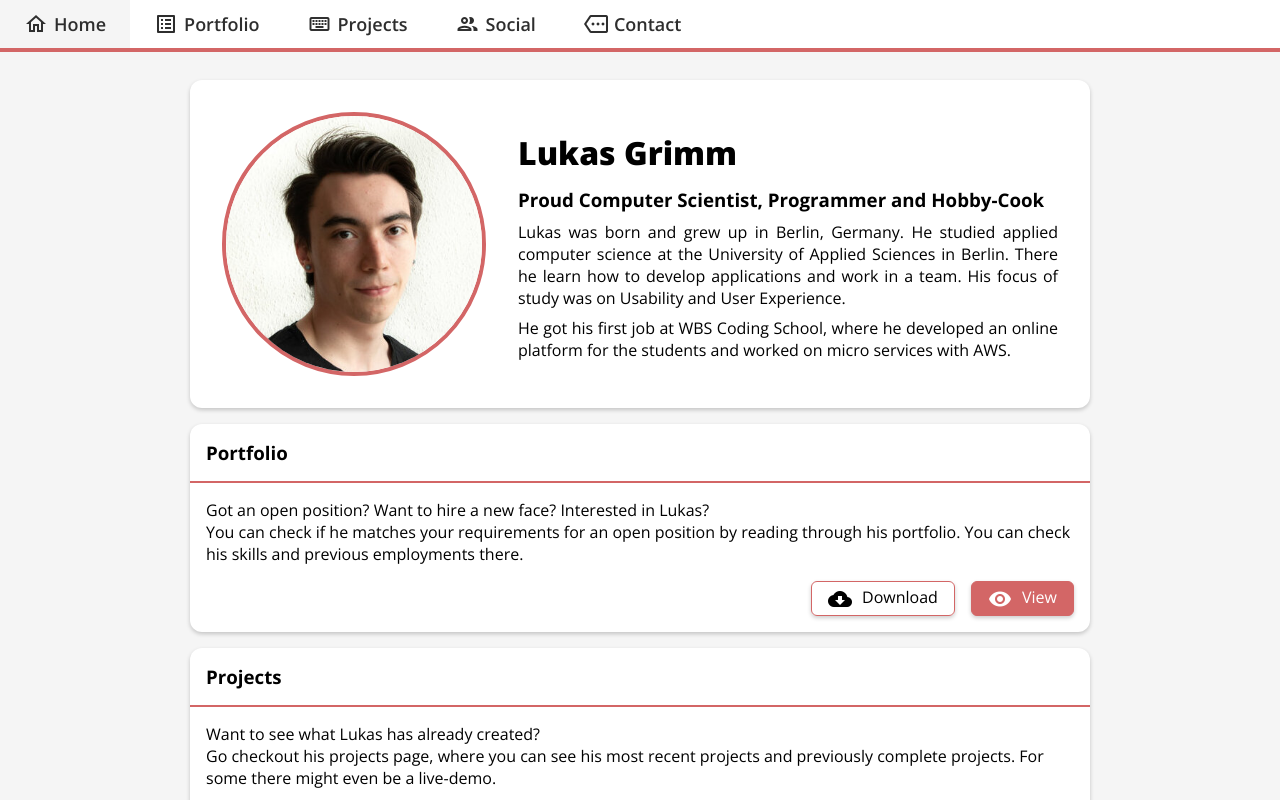
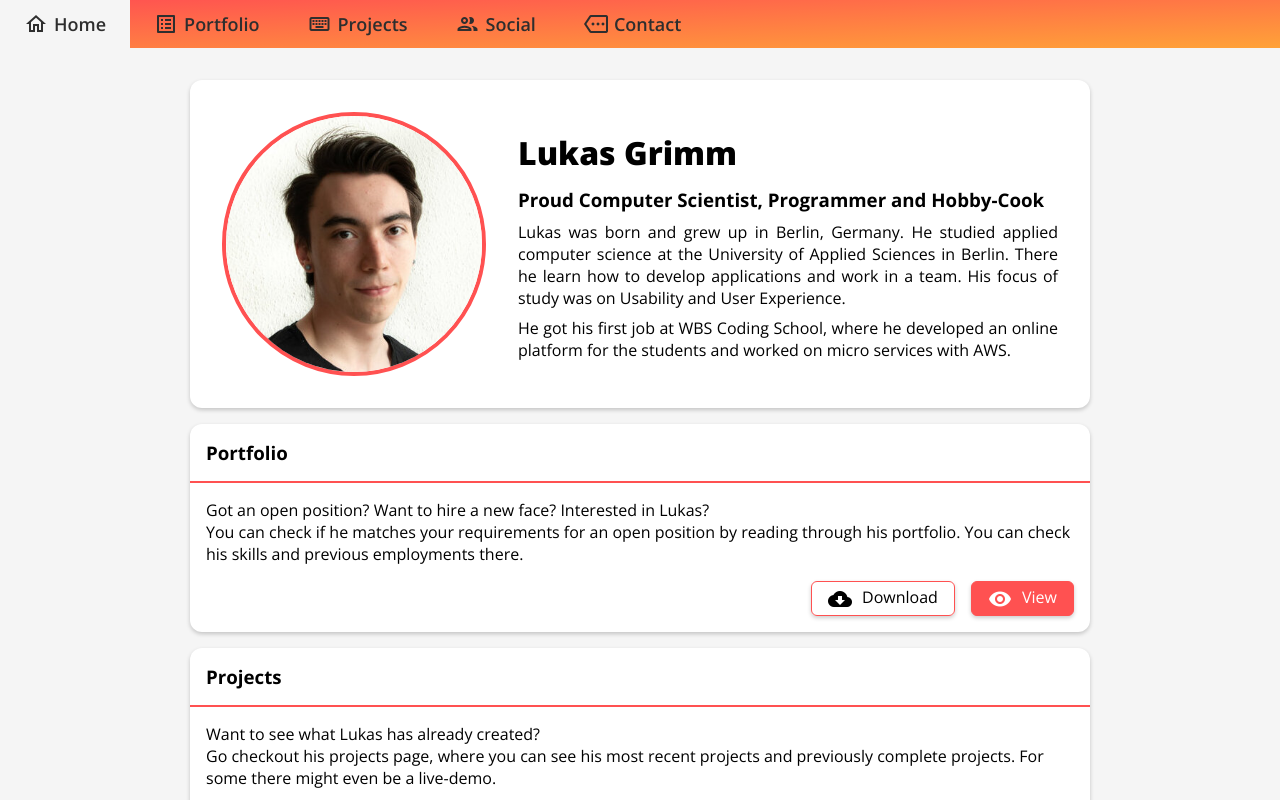
Before and after one commit to Untanky/homepage-old, a Nuxt app: page / in a window 1280 px wide. Shown: the top 800 px of the page. Built offline with nearby package versions, Linux system fonts and the light colour scheme.

Commit message:
Changed color of navbar

```diff
--- a/assets/scss/_variables.scss
+++ b/assets/scss/_variables.scss
@@ -1,12 +1,14 @@
-$primary: rgb(211, 102, 102);
+$primary: rgb(255, 81, 81);
 $primary-variation1: rgb(236, 126, 126);
 $primary-variation2: rgb(255, 159, 159);
 $text-on-primary: rgb(46, 46, 46);
 
-$secondary: rgb(107, 245, 130);
+$secondary: rgb(255, 162, 56);
 $secondary-variation1: rgb(139, 255, 158);
 $secondary-variation2: rgb(169, 255, 184);
 $text-on-secondary: rgb(46, 46, 46);
+
+$primary-secondary-gradient: linear-gradient(to bottom right, $primary, $secondary);
 
 $border-radius: 12px;
 
--- a/components/Navbar.vue
+++ b/components/Navbar.vue
@@ -60,18 +60,16 @@ export default {
   bottom: 0;
   left: 0;
   width: 100%;
-  background-color: white;
+  background: $primary-secondary-gradient;
   text-align: center;
-  border-top: $thick-border-primary;
   z-index: 1;
 
   @include tablet-up {
     display: block;
     top: 0;
     bottom: unset;
+    color: white;
     text-align: left;
-    border-top: unset;
-    border-bottom: $thick-border-primary;
   }
 
   .link {
```
